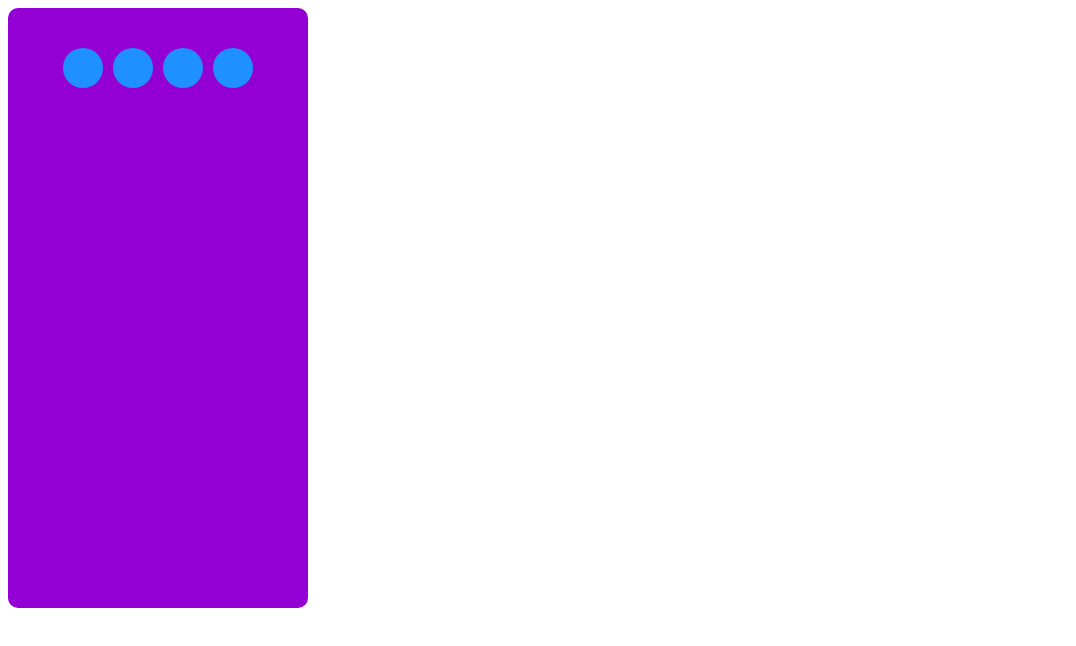
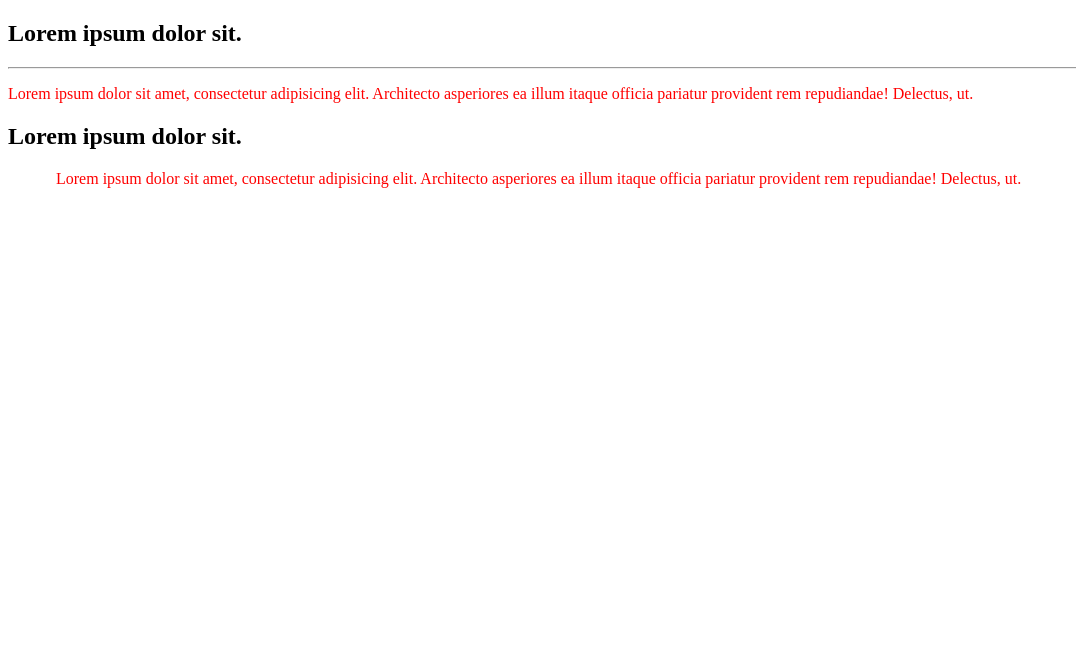
Before and after one commit to Vasy12/fd_css_selectors, a plain HTML site: page index.html in a window 1280 px wide. Shown: the whole page, without its empty margins (0-1076 px from the left). Drawn offline with Linux system fonts and the light colour scheme.

Commit message:
Add neighbors selectors example2

```diff
--- a/css/styles.css
+++ b/css/styles.css
@@ -39,6 +39,16 @@
     margin-left: 10px;
 }
 
+/*
+//======================================//
+*/
+article > h2 + p {
+    text-indent: 3em;
+}
+
+article > h2 ~ p {
+    color: red;
+}
 
 /*
 
--- a/index.html
+++ b/index.html
@@ -7,11 +7,19 @@
 </head>
 <body>
 
-<div class="card">
-    <div class="iconsContainer">
-        <span class="icon"></span><span class="icon"></span><span class="icon"></span><span class="icon"></span>
-    </div>
-</div>
+<article>
+    <h2>Lorem ipsum dolor sit.</h2>
+    <hr>
+    <p>Lorem ipsum dolor sit amet, consectetur adipisicing elit. Architecto asperiores ea illum itaque officia pariatur
+        provident rem repudiandae! Delectus, ut.</p>
+</article>
+
+<article>
+    <h2>Lorem ipsum dolor sit.</h2>
+    <p>Lorem ipsum dolor sit amet, consectetur adipisicing elit. Architecto asperiores ea illum itaque officia pariatur
+        provident rem repudiandae! Delectus, ut.</p>
+</article>
+
 
 
 </body>
```
